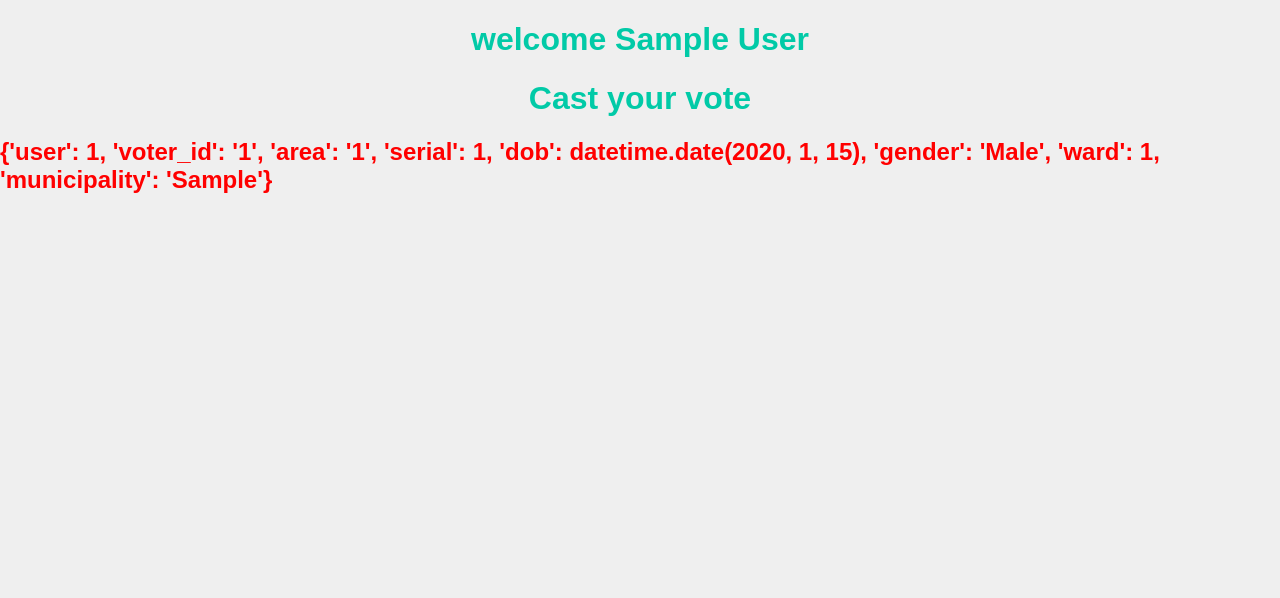
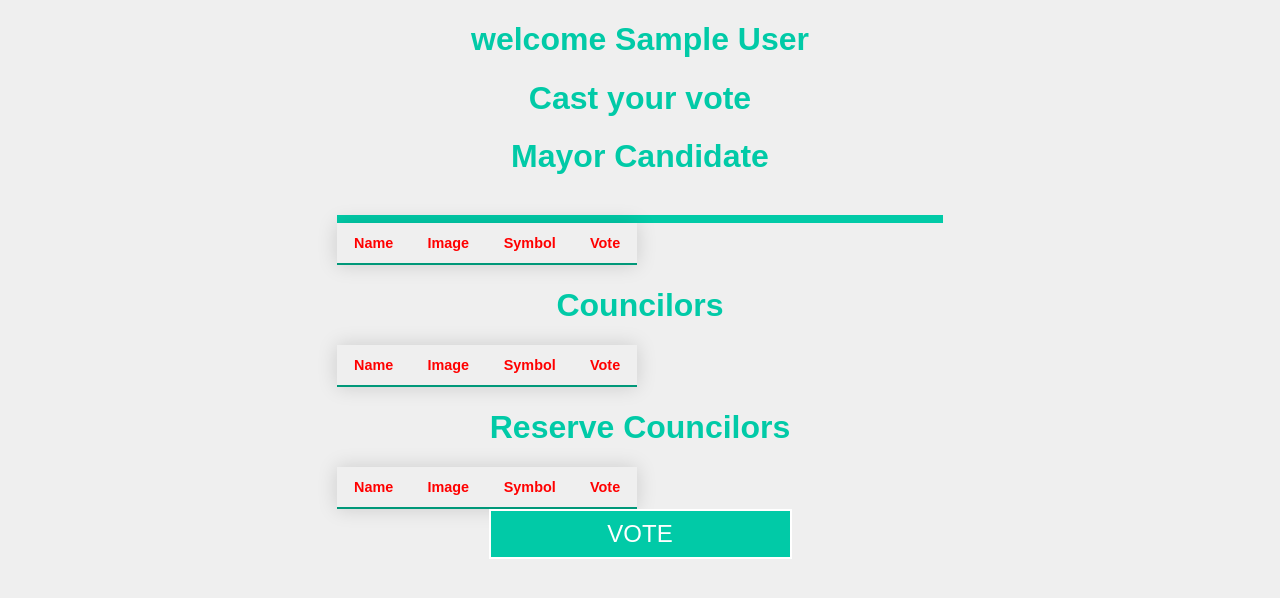
Before and after one commit to wskoly/Django_Online_Voting, a Django app: page /vote/ in a window 1280 px wide. Shown: the part 48-646 px from the top of the page. Run offline with Django 3.2, Linux system fonts and the light colour scheme; a user stored in the database is signed in; tables that the repository leaves empty hold one stand-in row (values such as "Sample post"); lists and menus that the app fills with data are empty; some web fonts are replaced.

Commit message:
Updated vote templates

```diff
--- a/templates/muni_election/vote.html
+++ b/templates/muni_election/vote.html
@@ -1,7 +1,125 @@
 {% extends "muni_election/base.html" %}
+{%load static %}
 {% block title %}Caste Vote{% endblock %}
 {% block content %}
 <h1>{{welcome}}</h1>
 <h1>Cast your vote</h1>
-<h2>{{voter}}</h2>
+<!--<h2>{{voter}}</h2>
+<h2>{{area}}</h2>-->
+<h1>Mayor Candidate</h1>
+<form action method="POST">
+    {% csrf_token %}
+    <table class="styled-table">
+        <th>Name</th>
+        <th>Image</th>
+        <th>Symbol</th>
+        <th>Vote</th>
+        {% for m in mayor%}
+        <tr>
+            <td style="text-align: center;">
+                <h2>{{m.name}}</h2>
+            </td>
+            <td><img src="{{MEDIA_URL}}{{m.picture}}" width="100" height="100"></td>
+            <td><img src="{{MEDIA_URL}}{{m.symbol}}" width="100" height="100"></td>
+            <td>
+                <div class="ratings">
+                    <label class="rating-item">
+                        <input type="radio" name="mayor" value="{{m.id}}" required>
+                        <div class="rating-box">
+                            <span class="rating-score">
+                                <img src="{{MEDIA_URL}}{{m.symbol}}" height="90" width="90">
+                            </span>
+                        </div>
+                    </label>
+                </div>
+            </td>
+
+        </tr>
+        {% endfor %}
+    </table>
+
+    <h1>Councilors</h1>
+    <table class="styled-table">
+        <th>Name</th>
+        <th>Image</th>
+        <th>Symbol</th>
+        <th>Vote</th>
+        {% for m in councilors%}
+        <tr>
+            <td style="text-align: center;">
+                <h2>{{m.name}}</h2>
+            </td>
+            <td><img src="{{MEDIA_URL}}{{m.picture}}" width="100" height="100"></td>
+            <td><img src="{{MEDIA_URL}}{{m.symbol}}" width="100" height="100"></td>
+            <td>
+                <div class="ratings">
+                    <label class="rating-item">
+                        <input type="radio" name="councilor" value="{{m.id}}" required>
+                        <div class="rating-box">
+                            <span class="rating-score">
+                                <img src="{{MEDIA_URL}}{{m.symbol}}" height="90" width="90">
+                            </span>
+                        </div>
+                    </label>
+                </div>
+            </td>
+
+        </tr>
+        {% endfor %}
+    </table>
+
+    <h1>Reserve Councilors</h1>
+    <table class="styled-table">
+        <th>Name</th>
+        <th>Image</th>
+        <th>Symbol</th>
+        <th>Vote</th>
+        {% for m in re_councilors%}
+        <tr>
+            <td style="width: 30%; text-align: center;">
+                <h2>{{m.name}}</h2>
+            </td>
+            <td><img src="{{MEDIA_URL}}{{m.picture}}" width="100" height="100"></td>
+            <td><img src="{{MEDIA_URL}}{{m.symbol}}" width="100" height="100"></td>
+            <td>
+                <div class="ratings">
+                    <label class="rating-item">
+                        <input type="radio" name="re_councilor" value="{{m.id}}" required>
+                        <div class="rating-box">
+                            <span class="rating-score">
+                                <img src="{{MEDIA_URL}}{{m.symbol}}" height="90" width="90">
+                            </span>
+                        </div>
+                    </label>
+                </div>
+            </td>
+
+        </tr>
+        {% endfor %}
+    </table>
+    <input type="submit" class="submit" value="VOTE">
+</form>
+<script type="text/javascript">
+    $(document).ready(function () {
+        console.log("function");
+        $("input[type='submit']").click(function () {
+            console.log("function clicked");
+            var mayor = $("input[name='mayor']:checked").val();
+            var councilor = $("input[name='councilor']:checked").val();
+            var re_councilor = $("input[name='re_councilor']:checked").val();
+            if((!mayor && !councilor)|(!mayor && !re_councilor)|(!councilor && !re_councilor)|(!mayor && !councilor && !re_councilor)){
+                alert("No blank vote is accepted.");
+            }
+            else if (!mayor) {
+                alert("You haven't vote for any  mayor.");
+            }
+            else if (!councilor) {
+                alert("You haven't vote for any councilor.");
+            }
+            else if (!re_councilor) {
+                alert("You haven't vote for any reserve councilor.");
+            }
+        });
+    });
+</script>
 {% endblock %}
```
